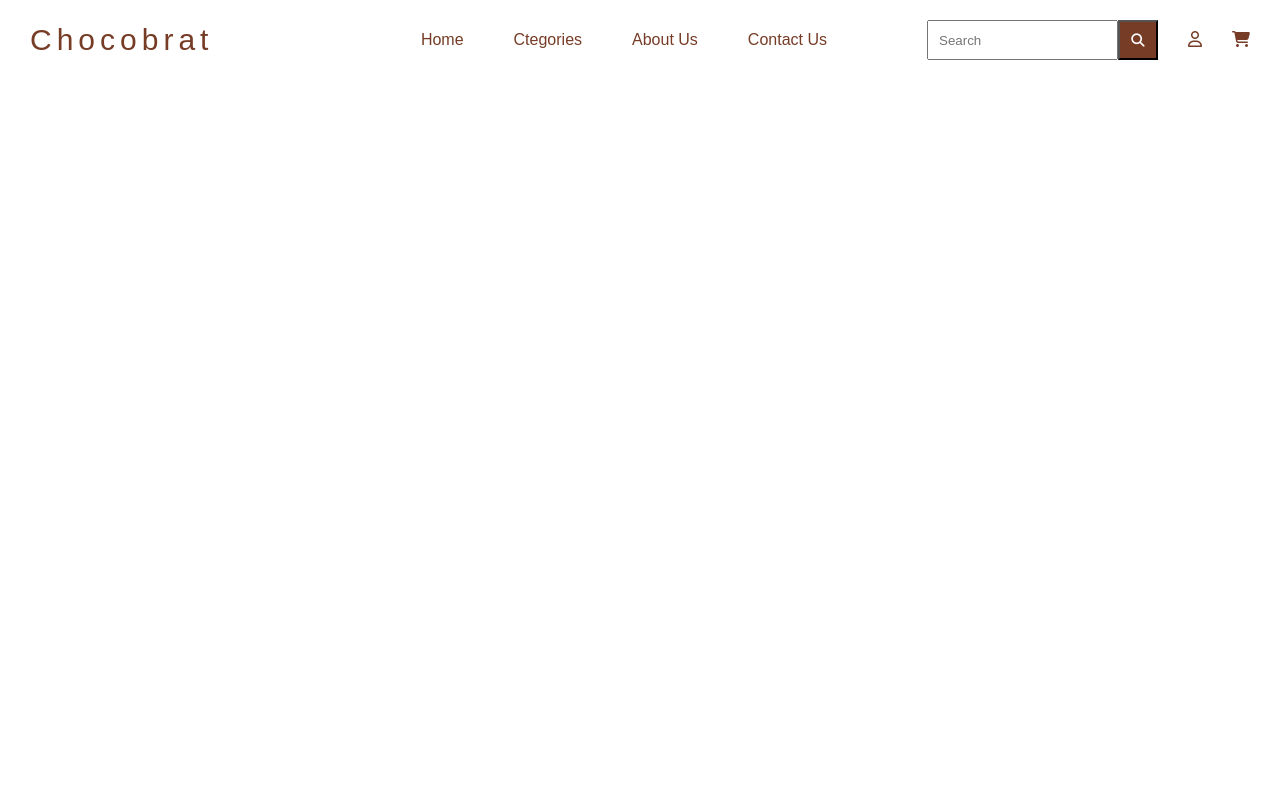
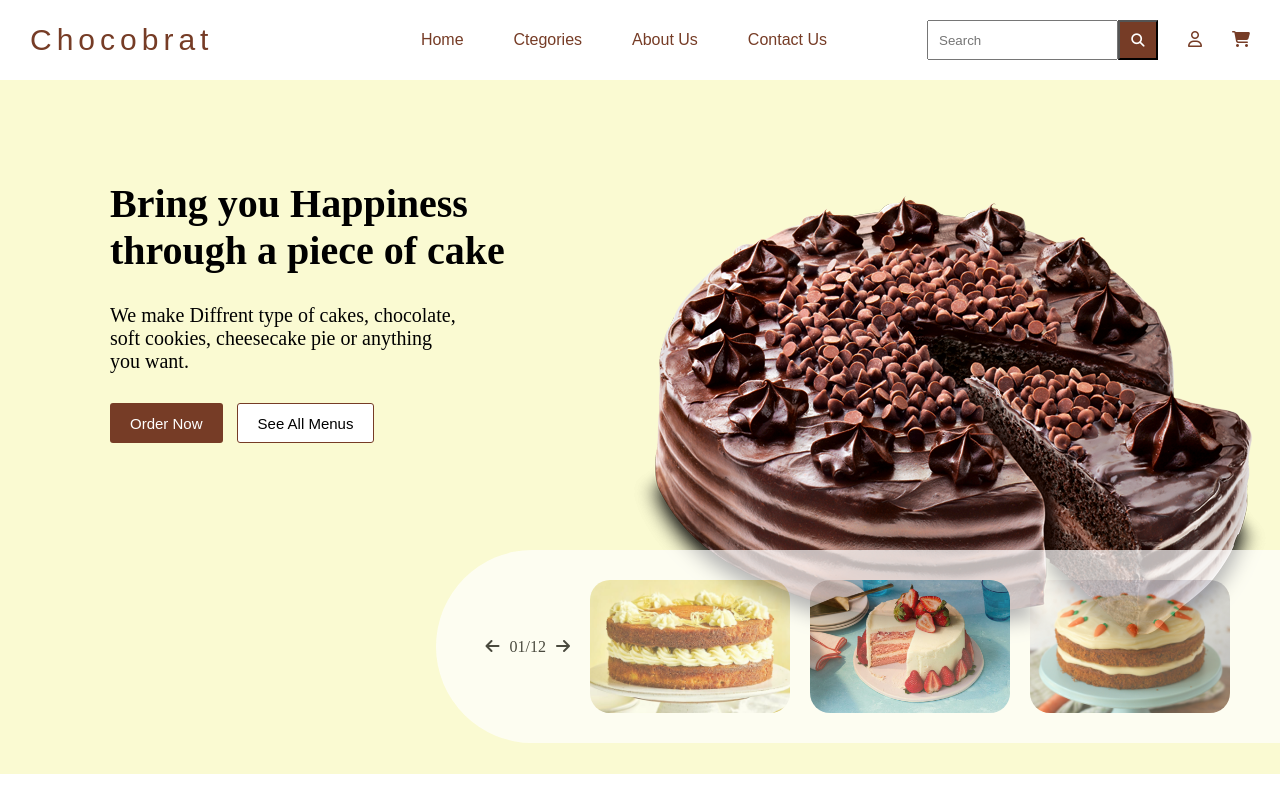
Before and after one commit to Diegoms0595/chocobrat-bakery-website, a plain HTML site: page index.html in a window 1280 px wide. Drawn offline with Linux system fonts and the light colour scheme.

Commit message:
Add TOP-card

```diff
--- a/index.html
+++ b/index.html
@@ -30,6 +30,31 @@
         </div>
     </header>
     <main>
+        <section id="top-container">
+            <div id="top-card">
+                <div id="top-message">
+                    <h1>Bring you Happiness<br>through a piece of cake</h1>
+                    <p>We make Diffrent type of cakes, chocolate,<br>soft cookies, cheesecake pie or anything<br>you want.</p>
+                    <div>
+                        <button type="submit" id="order-button">Order Now</button>
+                        <button type="submit" id="menu-button">See All Menus</button>
+                    </div>
+                </div>
+                <div>
+                    <img src="images/top-chococake.png" alt="">
+                </div>
+            </div>
+            <div id="top-images">
+                <div id="top-images-paging">
+                    <i class="fa-solid fa-arrow-left"></i>
+                    <p>01/12</p>
+                    <i class="fa-solid fa-arrow-right"></i>
+                </div>
+                <img src="images/cake1.jpg" alt="">
+                <img src="images/cake2.jpg" alt="">
+                <img src="images/cake3.jpg" alt="">
+            </div>
+        </section>
     </main>
 </body>
 </html>
--- a/main.css
+++ b/main.css
@@ -62,3 +62,74 @@ header #logo {
     color: white;
     background-color: rgb(118, 60, 38);
 }
+
+#top-container {
+    background-color: lightgoldenrodyellow;
+}
+
+#top-card {
+    display: flex;
+    justify-content: space-between;
+    align-items: flex-start;
+    padding: 100px 10px;
+}
+
+#top-message {
+    margin-left: 100px;
+}
+
+#top-message h1 {
+    font-size: 40px;
+}
+
+#top-message p {
+    font-size: 20px;
+    margin: 30px 0;
+
+}
+
+#top-message button {
+    font-size: 15px;
+    height: 40px;
+    padding: 10px 20px;
+    border-radius: 3px;
+    margin-right: 10px;
+}
+
+#order-button {
+    border: none;
+    background-color: rgb(118, 60, 38);
+    color: white;
+}
+
+#menu-button {
+    background-color: white;
+    border: 1px solid rgb(118, 60, 38);
+}
+
+#top-images {
+    position: absolute;
+    top: 550px;
+    right: 0;
+    z-index: 2;
+    display: flex;
+    align-items: center;
+    gap: 20px;
+    padding: 30px 50px;
+    background-color: white;
+    opacity: 0.7;
+    border-top-left-radius: 100px;
+    border-bottom-left-radius: 100px;
+}
+
+#top-images img {
+    width: 200px;
+    opacity: 1;
+    border-radius: 20px;
+}
+
+#top-images-paging {
+    display: flex;
+    opacity: 1;
+    gap: 10px;
+}
```
Also changed, not shown: images/cake1.jpg (added), images/cake2.jpg (added), images/cake3.jpg (added), images/top-chococake.png (added).
